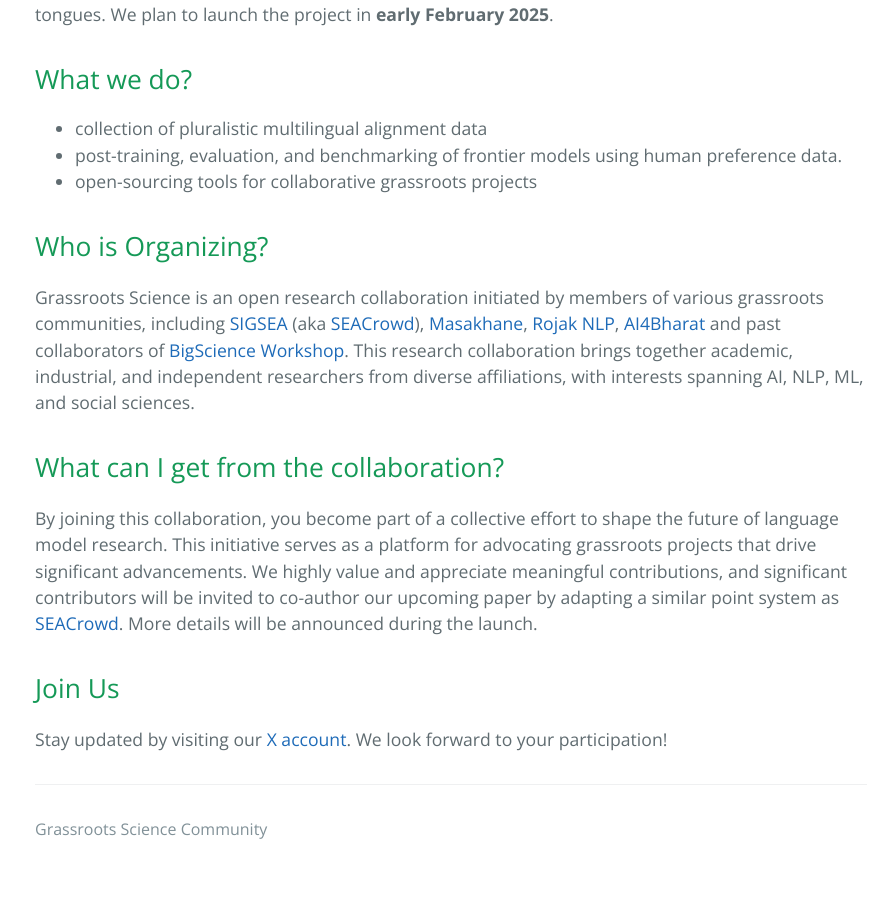
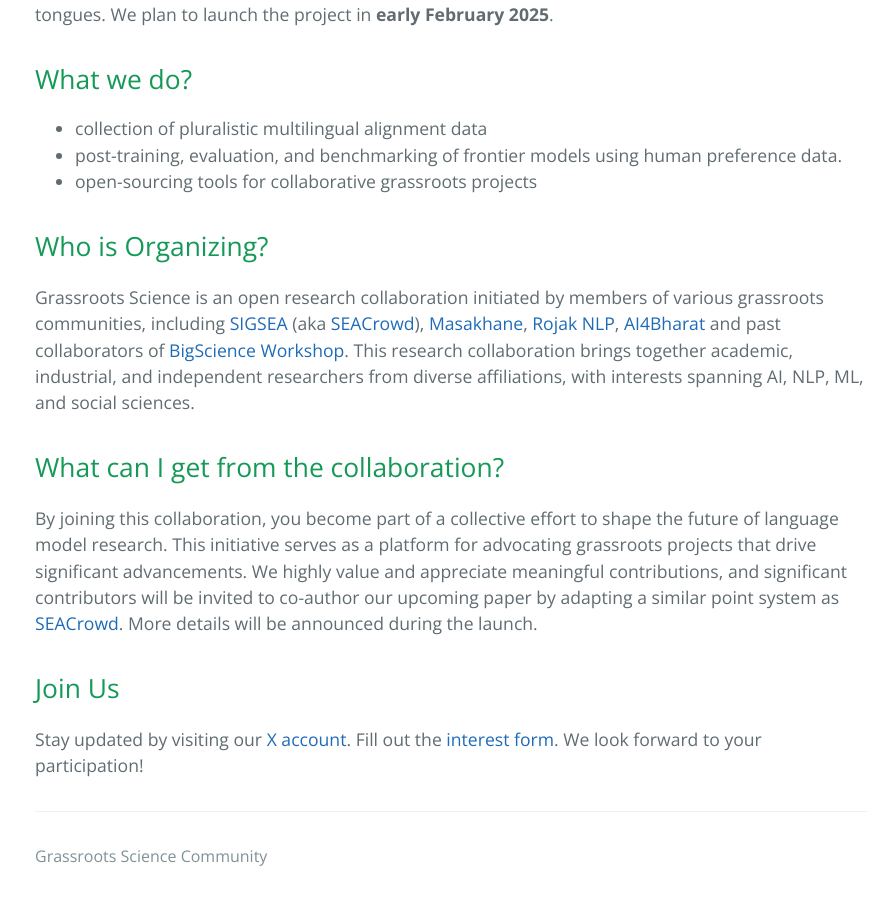
Before and after one commit to grassroots-science/grassroots-science.github.io, a Jekyll site: the page built from index.md, in a window 1280 px wide and 900 px high, scrolled down 702 px. Shown: the whole window, without its empty margins (189-1083 px from the left). Built offline with Jekyll 4.4.1, drawn with Linux system fonts in a browser that asks for light colours; before the commit the page ends 1575 px from its top, so only the background shows below that.

Commit message:
Update index.md

```diff
--- a/index.md
+++ b/index.md
@@ -25,4 +25,4 @@
 
 ## Join Us
 
-Stay updated by visiting our [X account](https://x.com/GrassrootsSci). We look forward to your participation!
+Stay updated by visiting our [X account](https://x.com/GrassrootsSci). Fill out the [interest form](https://forms.gle/i8mG999yRbznK8JE9). We look forward to your participation!
```
